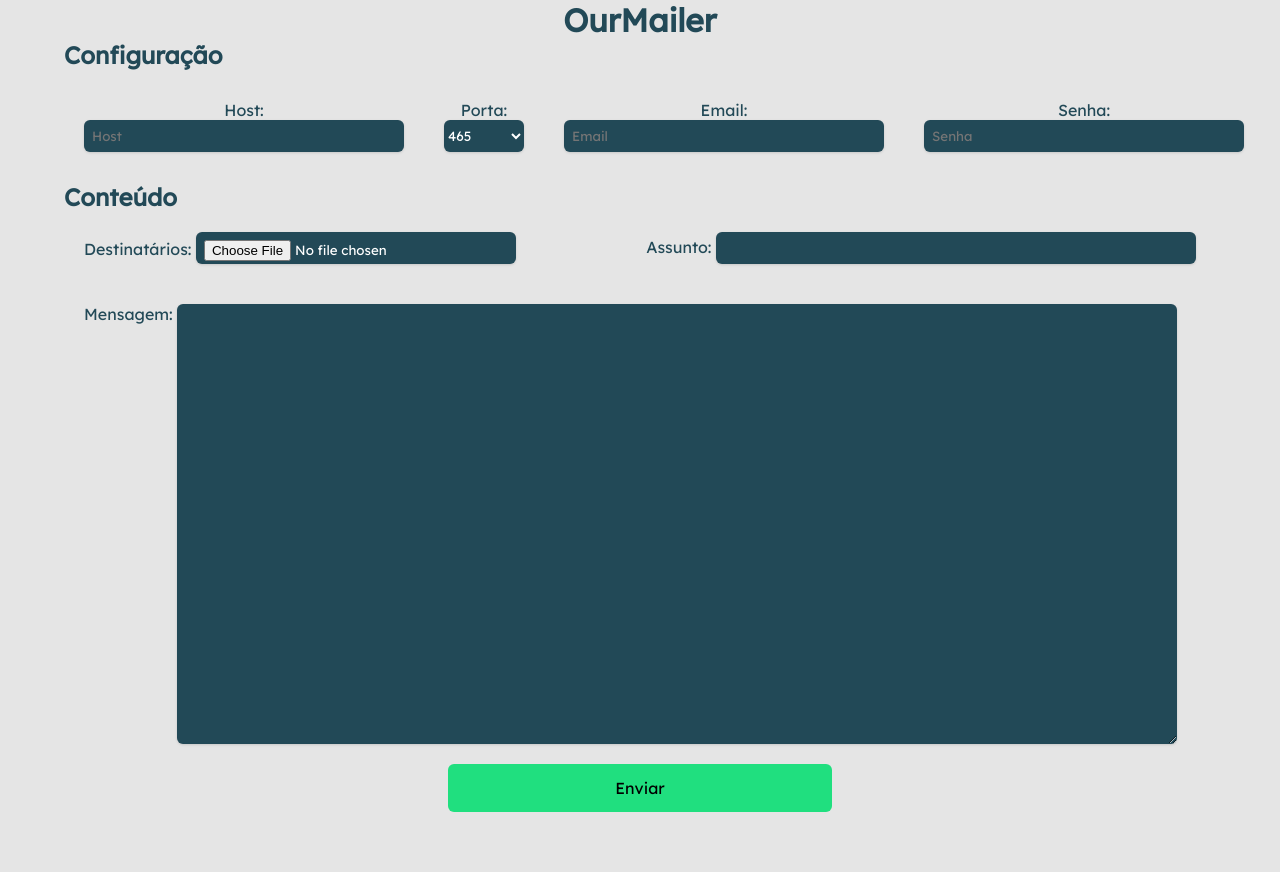
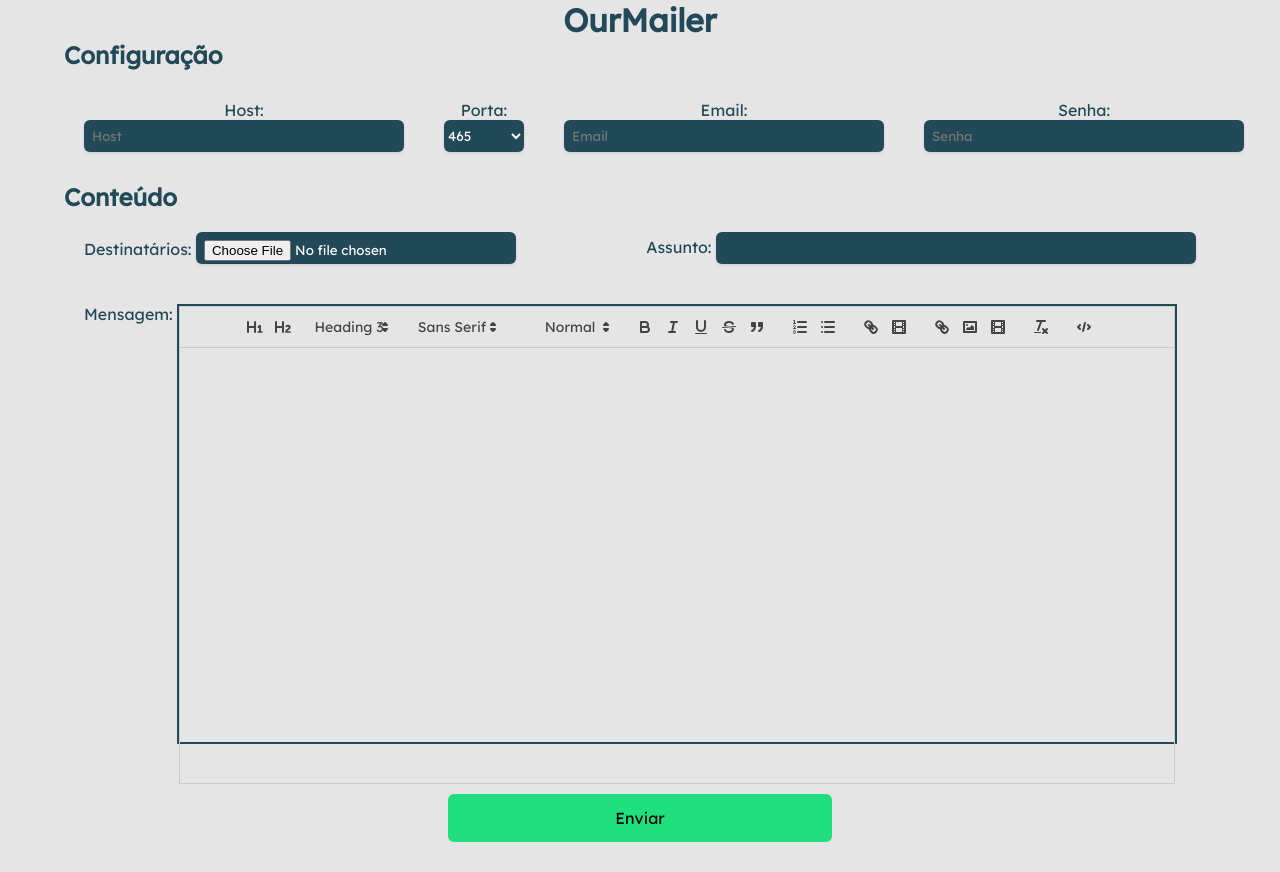
Before and after one commit to ogeanvictor/OurMailer, a React (Vite) app in the folder frontend/: page / in a window 1280 px wide. Before the commit the page ends 842 px from the top, so only its background shows below. Built offline with nearby package versions, Linux system fonts and the light colour scheme.

Commit message:
feat: Add quill component

```diff
--- a/frontend/src/components/Form.css
+++ b/frontend/src/components/Form.css
@@ -68,11 +68,12 @@ h1 {
     display: flex;
 }
 
-#message-input {
+.quill {
     width: 100%;
     height: 100%;
     margin-left: 4px;
-    font-size: medium;
+    font-size: large;
+    border: 2px solid #224957;
 }
 
 .subtitles {
@@ -92,7 +93,7 @@ h1 {
     background-color: #20DF7F;
     width: 30%;
     height: 3rem;
-    margin-bottom: 30px;
+    margin: 30px 0;
 }
 
 .button:hover {
--- a/frontend/src/components/Form.tsx
+++ b/frontend/src/components/Form.tsx
@@ -1,6 +1,8 @@
 import axios from 'axios';
 import { useForm } from 'react-hook-form';
 import { useState } from 'react';
+import ReactQuill from 'react-quill';
+import 'react-quill/dist/quill.snow.css';
 import './Form.css';
 
 interface FormTypes {
@@ -104,7 +106,25 @@ function Form() {
         <div className='message'>
           <div className='box' id='message-content'>
             <label htmlFor="message">Mensagem: </label>
-            <textarea className='input' id='message-input' {...register("message")} />
+            <ReactQuill
+              id='message-input'
+              className='quill'
+              modules={{
+                toolbar: {
+                  container: [
+                    [{ header: '1' }, { header: '2' }, { header: [3, 4, 5, 6] }, { font: [] }],
+                    [{ size: [] }],
+                    ['bold', 'italic', 'underline', 'strike', 'blockquote'],
+                    [{ list: 'ordered' }, { list: 'bullet' }],
+                    ['link', 'video'],
+                    ['link', 'image', 'video'],
+                    ['clean'],
+                    ['code-block']
+                  ],
+                }
+              }}
+            />
+            {/* <textarea className='input' id='message-input' {...register("message")} /> */}
           </div>
         </div>
 
```
